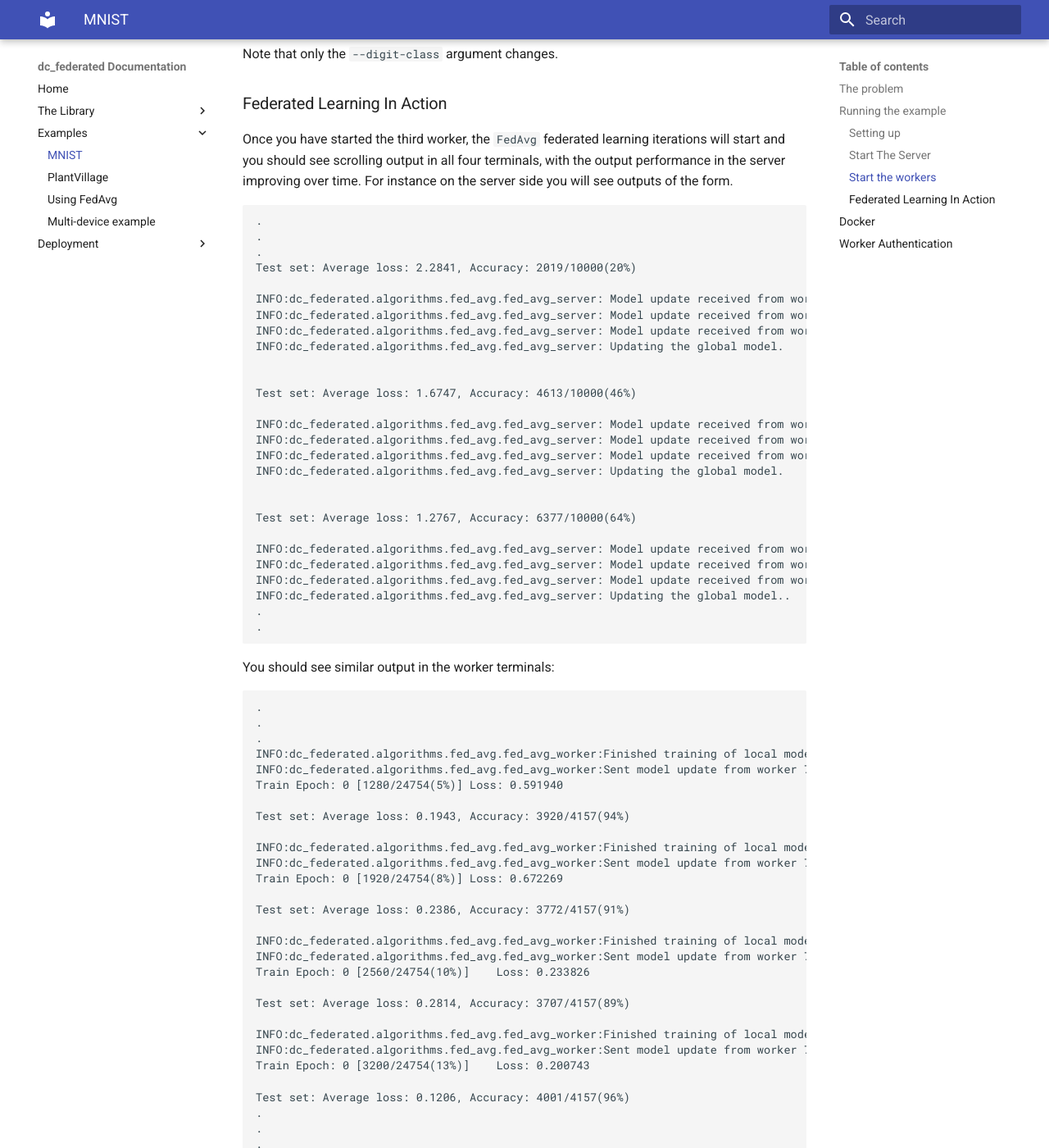
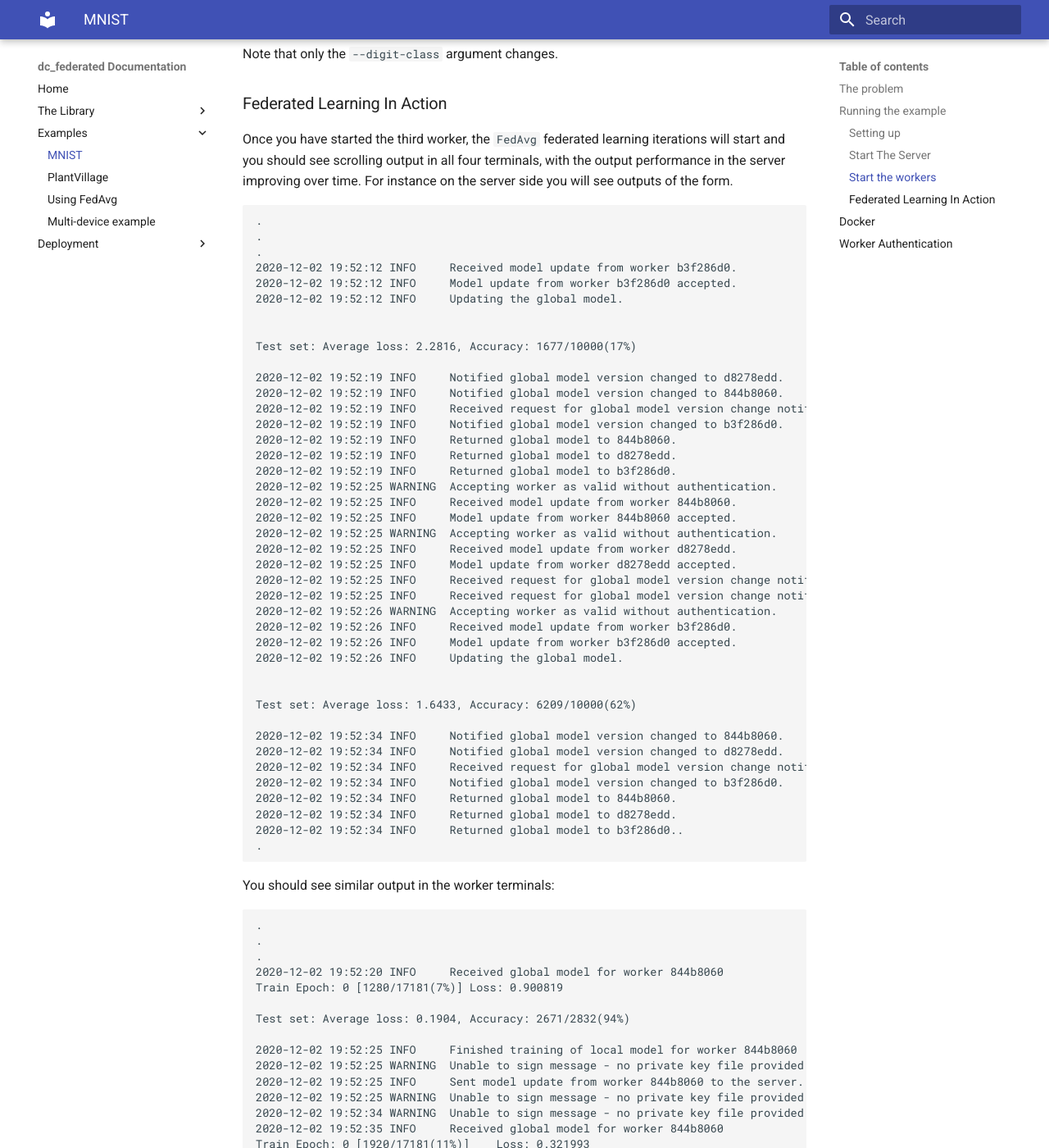
Before and after one commit to digicatapult/dc-federated, an MkDocs documentation site: the page built from docs/examples/mnist.md, in a window 1280 px wide and 1400 px high, scrolled down 3310 px. Shown: the whole window at 82% size. Built offline with MkDocs 1.6.1 and Material for MkDocs 9.7.7, drawn with Linux system fonts in a browser that asks for light colours; some of the changed text lies outside the part shown.

Commit message:
feature/stress-test-and-final-changes: cleanup for open-source release

````diff
--- a/AUTHORS.rst
+++ /dev/null
@@ -1,5 +0,0 @@
-============
-Contributors
-============
-
-* Hassan Mahmud <hassan.mahmud@digicatapult.org.uk>
--- a/docs/examples/mnist.md
+++ b/docs/examples/mnist.md
@@ -57,16 +57,12 @@ Please refer to [the ssl document for more details](../library/enabling_ssl.md)
 You should see an output of the following form:
 
 ```bash
-IINFO:dc_federated.algorithms.fed_avg.fed_avg_server:Initializing FedAvg server for model class MNISTNet
-WARNING:dc_federated.backend.dcf_server:No key list file provided - no worker authentication will be used!!!.
-WARNING:dc_federated.backend.dcf_server:Server is running in ****UNSAFE MODE.****
-
-************
-Starting an Federated Average Server at
-	server-host-ip: 192.124.1.177
-	server-port: 8080
-
-************
+2020-12-02 18:31:53 INFO     Initializing FedAvg server for model class MNISTNet
+2020-12-02 18:31:53 INFO     Server started is running in **** UNSAFE MODE **** - all workers will be accepted.
+[2020-12-02 18:31:53 +0000] [9547] [INFO] Starting gunicorn 20.0.4
+[2020-12-02 18:31:53 +0000] [9547] [INFO] Listening at: http://192.124.1.177:8080 (9547)
+[2020-12-02 18:31:53 +0000] [9547] [INFO] Using worker: gevent
+[2020-12-02 18:31:53 +0000] [9550] [INFO] Booting worker with pid: 9550
 ```
 
 But with different `server-host-ip` but the same `server-port`. You may see additional output if you are downloading the mnist dataset. Note the warning that the server is starting in `unsafe mode` - this is because that the worker authentication is not being used. See below for how to run this example with the workers being authenticated.
@@ -100,25 +96,29 @@ The `--digit-class 0` argument means that this worker only only train on digits
 Once you run the worker, you should see an output of the form
 
 ```bash
-INFO:dc_federated.algorithms.fed_avg.fed_avg_worker:Registered with FedAvg Server with worker id 7aa788c425ae1132672327085065281c79e017dd4821118b314a01f627348530
-Train Epoch: 0 [0/24754(0%)]	Loss: 2.341936
-Train Epoch: 0 [640/24754(3%)]	Loss: 0.288457
+2020-12-02 19:51:47 WARNING  Security alert: https is not enabled!
+2020-12-02 19:51:47 WARNING  No public key file provided - server side authentication will not succeed.
+2020-12-02 19:51:47 WARNING  Unable to sign message - no private key file provided.
+2020-12-02 19:51:47 INFO     Registering public key (short) No publi with server...
+2020-12-02 19:51:47 INFO     Registration for public key (short) No publi done.
+2020-12-02 19:51:47 INFO     Registered with FedAvg Server with worker id 844b8060
+Train Epoch: 0 [0/17181(0%)]	Loss: 2.307410
+Train Epoch: 0 [640/17181(4%)]	Loss: 0.235539
 
-Test set: Average loss: 0.2058, Accuracy: 3885/4157(93%)
+Test set: Average loss: 0.1330, Accuracy: 2720/2832(96%)
 
-INFO:dc_federated.algorithms.fed_avg.fed_avg_worker:Finished training of local model for worker 7aa788c425ae1132672327085065281c79e017dd4821118b314a01f627348530
-INFO:dc_federated.algorithms.fed_avg.fed_avg_worker:Sent model update from worker 7aa788c425ae1132672327085065281c79e017dd4821118b314a01f627348530 to the server.
-Train Epoch: 0 [1280/24754(5%)]	Loss: 0.591940
+2020-12-02 19:51:51 INFO     Finished training of local model for worker 844b8060
+2020-12-02 19:51:51 WARNING  Unable to sign message - no private key file provided.
+2020-12-02 19:51:51 INFO     Sent model update from worker 844b8060 to the server.
 ```
 
 This means that the first worker has trainer and sent its update to the server and now the server is waiting for the other workers to send their updates to the server. Indeed, in the server terminal you should see additional lines of the following form:
 
 ```bash
-WARNING:dc_federated.backend.dcf_server:Accepting worker as valid without authentication.
-WARNING:dc_federated.backend.dcf_server:Server was likely started without a list of valid public keys from workers.
-INFO:dc_federated.backend.dcf_server:Successfully registered worker with public key: No public key was provided when worker was started.
-INFO:dc_federated.algorithms.fed_avg.fed_avg_server:Registered worker f3bdfed678321f9d22aa742b579edda9d6ec84f5cb03fe259a5a70ac_unauthenticated
-INFO:dc_federated.algorithms.fed_avg.fed_avg_server: Model update received from worker f3bdfed678321f9d22aa742b579edda9d6ec84f5cb03fe259a5a70ac_unauthenticated
+2020-12-02 19:51:47 WARNING  Accepting worker as valid without authentication.
+2020-12-02 19:51:47 INFO     Successfully added worker with public key (short) No publi
+2020-12-02 19:51:47 INFO     Set registration status of worker 844b8060 from False to True.
+2020-12-02 19:51:47 INFO     Registered worker 844b8060
 ```
 
 ---
@@ -145,29 +145,43 @@ Once you have started the third worker, the `FedAvg` federated learning iteratio
 .
 .
 .
-Test set: Average loss: 2.2841, Accuracy: 2019/10000(20%)
-
-INFO:dc_federated.algorithms.fed_avg.fed_avg_server: Model update received from worker 6a324b496d449b6103450f8d5e4a188c5467ab963bc97926baad3c09_unauthenticated
-INFO:dc_federated.algorithms.fed_avg.fed_avg_server: Model update received from worker 39c87ce30a29c2e0a27fd5506c3a27c6ca1b18d854abc0a0737e71bc_unauthenticated
-INFO:dc_federated.algorithms.fed_avg.fed_avg_server: Model update received from worker f3bdfed678321f9d22aa742b579edda9d6ec84f5cb03fe259a5a70ac_unauthenticated
-INFO:dc_federated.algorithms.fed_avg.fed_avg_server: Updating the global model.
+2020-12-02 19:52:12 INFO     Received model update from worker b3f286d0.
+2020-12-02 19:52:12 INFO     Model update from worker b3f286d0 accepted.
+2020-12-02 19:52:12 INFO     Updating the global model.
 
 
-Test set: Average loss: 1.6747, Accuracy: 4613/10000(46%)
+Test set: Average loss: 2.2816, Accuracy: 1677/10000(17%)
 
-INFO:dc_federated.algorithms.fed_avg.fed_avg_server: Model update received from worker 6a324b496d449b6103450f8d5e4a188c5467ab963bc97926baad3c09_unauthenticated
-INFO:dc_federated.algorithms.fed_avg.fed_avg_server: Model update received from worker 39c87ce30a29c2e0a27fd5506c3a27c6ca1b18d854abc0a0737e71bc_unauthenticated
-INFO:dc_federated.algorithms.fed_avg.fed_avg_server: Model update received from worker f3bdfed678321f9d22aa742b579edda9d6ec84f5cb03fe259a5a70ac_unauthenticated
-INFO:dc_federated.algorithms.fed_avg.fed_avg_server: Updating the global model.
+2020-12-02 19:52:19 INFO     Notified global model version changed to d8278edd.
+2020-12-02 19:52:19 INFO     Notified global model version changed to 844b8060.
+2020-12-02 19:52:19 INFO     Received request for global model version change notification from b3f286d0.
+2020-12-02 19:52:19 INFO     Notified global model version changed to b3f286d0.
+2020-12-02 19:52:19 INFO     Returned global model to 844b8060.
+2020-12-02 19:52:19 INFO     Returned global model to d8278edd.
+2020-12-02 19:52:19 INFO     Returned global model to b3f286d0.
+2020-12-02 19:52:25 WARNING  Accepting worker as valid without authentication.
+2020-12-02 19:52:25 INFO     Received model update from worker 844b8060.
+2020-12-02 19:52:25 INFO     Model update from worker 844b8060 accepted.
+2020-12-02 19:52:25 WARNING  Accepting worker as valid without authentication.
+2020-12-02 19:52:25 INFO     Received model update from worker d8278edd.
+2020-12-02 19:52:25 INFO     Model update from worker d8278edd accepted.
+2020-12-02 19:52:25 INFO     Received request for global model version change notification from 844b8060.
+2020-12-02 19:52:25 INFO     Received request for global model version change notification from d8278edd.
+2020-12-02 19:52:26 WARNING  Accepting worker as valid without authentication.
+2020-12-02 19:52:26 INFO     Received model update from worker b3f286d0.
+2020-12-02 19:52:26 INFO     Model update from worker b3f286d0 accepted.
+2020-12-02 19:52:26 INFO     Updating the global model.
 
 
-Test set: Average loss: 1.2767, Accuracy: 6377/10000(64%)
+Test set: Average loss: 1.6433, Accuracy: 6209/10000(62%)
 
-INFO:dc_federated.algorithms.fed_avg.fed_avg_server: Model update received from worker 6a324b496d449b6103450f8d5e4a188c5467ab963bc97926baad3c09_unauthenticated
-INFO:dc_federated.algorithms.fed_avg.fed_avg_server: Model update received from worker 39c87ce30a29c2e0a27fd5506c3a27c6ca1b18d854abc0a0737e71bc_unauthenticated
-INFO:dc_federated.algorithms.fed_avg.fed_avg_server: Model update received from worker f3bdfed678321f9d22aa742b579edda9d6ec84f5cb03fe259a5a70ac_unauthenticated
-INFO:dc_federated.algorithms.fed_avg.fed_avg_server: Updating the global model..
-.
+2020-12-02 19:52:34 INFO     Notified global model version changed to 844b8060.
+2020-12-02 19:52:34 INFO     Notified global model version changed to d8278edd.
+2020-12-02 19:52:34 INFO     Received request for global model version change notification from b3f286d0.
+2020-12-02 19:52:34 INFO     Notified global model version changed to b3f286d0.
+2020-12-02 19:52:34 INFO     Returned global model to 844b8060.
+2020-12-02 19:52:34 INFO     Returned global model to d8278edd.
+2020-12-02 19:52:34 INFO     Returned global model to b3f286d0..
 .
 ```
 
@@ -177,29 +191,22 @@ You should see similar output in the worker terminals:
 .
 .
 .
-INFO:dc_federated.algorithms.fed_avg.fed_avg_worker:Finished training of local model for worker 7aa788c425ae1132672327085065281c79e017dd4821118b314a01f627348530
-INFO:dc_federated.algorithms.fed_avg.fed_avg_worker:Sent model update from worker 7aa788c425ae1132672327085065281c79e017dd4821118b314a01f627348530 to the server.
-Train Epoch: 0 [1280/24754(5%)]	Loss: 0.591940
+2020-12-02 19:52:20 INFO     Received global model for worker 844b8060
+Train Epoch: 0 [1280/17181(7%)]	Loss: 0.900819
 
-Test set: Average loss: 0.1943, Accuracy: 3920/4157(94%)
+Test set: Average loss: 0.1904, Accuracy: 2671/2832(94%)
 
-INFO:dc_federated.algorithms.fed_avg.fed_avg_worker:Finished training of local model for worker 7aa788c425ae1132672327085065281c79e017dd4821118b314a01f627348530
-INFO:dc_federated.algorithms.fed_avg.fed_avg_worker:Sent model update from worker 7aa788c425ae1132672327085065281c79e017dd4821118b314a01f627348530 to the server.
-Train Epoch: 0 [1920/24754(8%)]	Loss: 0.672269
+2020-12-02 19:52:25 INFO     Finished training of local model for worker 844b8060
+2020-12-02 19:52:25 WARNING  Unable to sign message - no private key file provided.
+2020-12-02 19:52:25 INFO     Sent model update from worker 844b8060 to the server.
+2020-12-02 19:52:25 WARNING  Unable to sign message - no private key file provided.
+2020-12-02 19:52:34 WARNING  Unable to sign message - no private key file provided.
+2020-12-02 19:52:35 INFO     Received global model for worker 844b8060
+Train Epoch: 0 [1920/17181(11%)]	Loss: 0.321993
 
-Test set: Average loss: 0.2386, Accuracy: 3772/4157(91%)
+Test set: Average loss: 0.1811, Accuracy: 2659/2832(94%)
 
-INFO:dc_federated.algorithms.fed_avg.fed_avg_worker:Finished training of local model for worker 7aa788c425ae1132672327085065281c79e017dd4821118b314a01f627348530
-INFO:dc_federated.algorithms.fed_avg.fed_avg_worker:Sent model update from worker 7aa788c425ae1132672327085065281c79e017dd4821118b314a01f627348530 to the server.
-Train Epoch: 0 [2560/24754(10%)]	Loss: 0.233826
-
-Test set: Average loss: 0.2814, Accuracy: 3707/4157(89%)
-
-INFO:dc_federated.algorithms.fed_avg.fed_avg_worker:Finished training of local model for worker 7aa788c425ae1132672327085065281c79e017dd4821118b314a01f627348530
-INFO:dc_federated.algorithms.fed_avg.fed_avg_worker:Sent model update from worker 7aa788c425ae1132672327085065281c79e017dd4821118b314a01f627348530 to the server.
-Train Epoch: 0 [3200/24754(13%)]	Loss: 0.200743
-
-Test set: Average loss: 0.1206, Accuracy: 4001/4157(96%)
+2020-12-02 19:52:40 INFO     Finished training of local model for worker 844b8060
 .
 .
 .
````
Also changed, not shown: CHANGELOG.md (added, +14 -0 lines), CODE_OF_CONDUCT.md (added, +46 -0 lines), CONTRIBUTING.md (added, +140 -0 lines), setup.cfg (+8 -33 lines), CHANGELOG.rst (deleted), LICENSE.txt (deleted), 7 other files.
